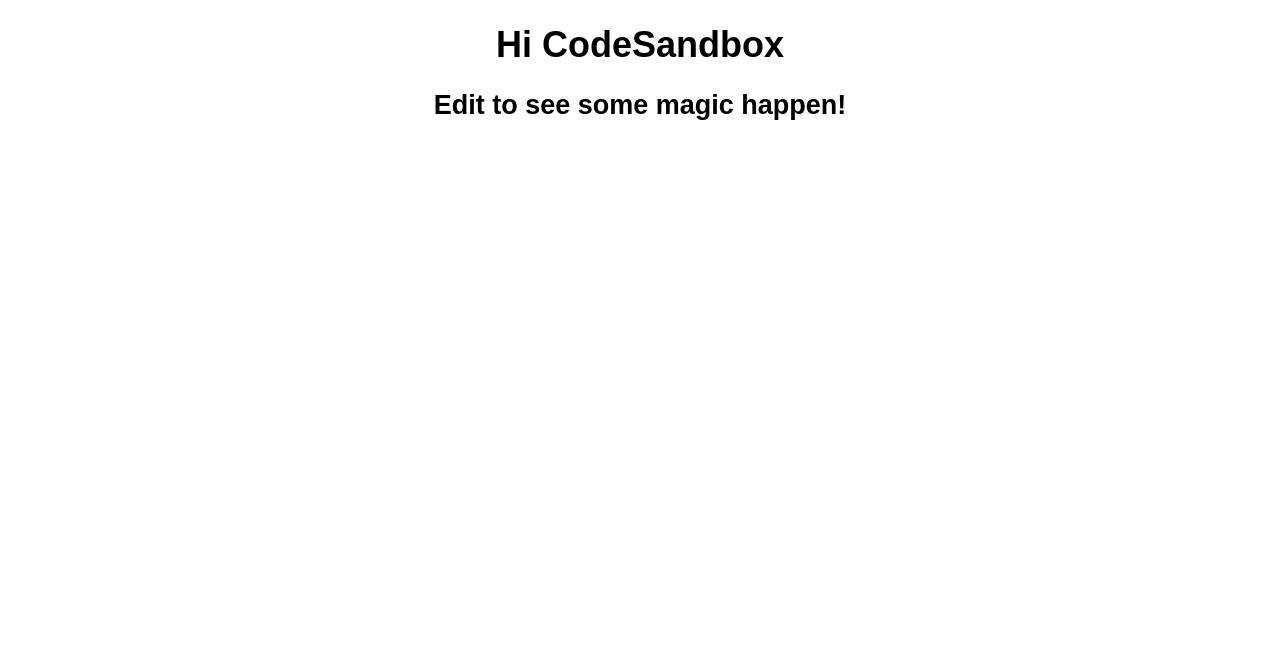
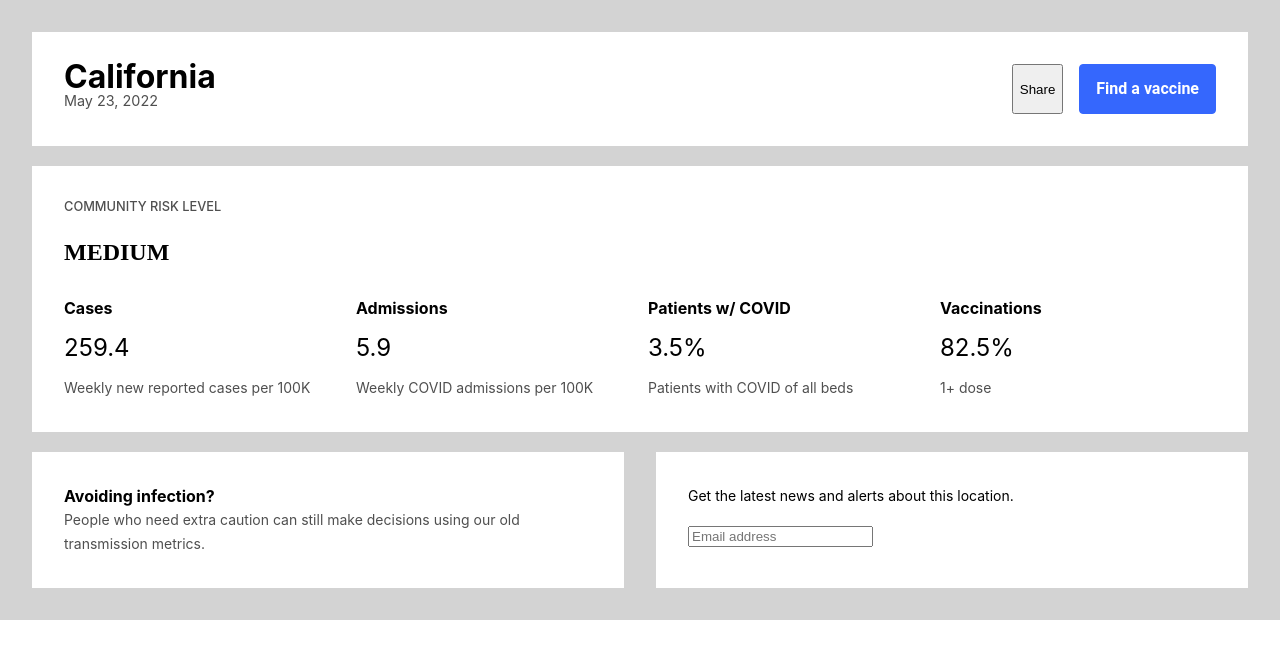
Before and after one commit to pnavarrc/react-demo-mikayla, a React (Create React App) app: page / in a window 1280 px wide. Shown: the top 658 px of the page. Built offline with nearby package versions, Linux system fonts and the light colour scheme.

Commit message:
above the fold

```diff
--- a/public/index.html
+++ b/public/index.html
@@ -21,6 +21,11 @@
       Learn how to configure a non-root public URL by running `npm run build`.
     -->
 	<title>React App</title>
+  <style>
+    body {
+      margin:0;
+    }
+</style>
 </head>
 
 <body>
--- a/src/App.js
+++ b/src/App.js
@@ -1,10 +1,62 @@
 import "./styles.css";
-
+import { useState } from "react";
 export default function App() {
+  const [counter, setCounter] = useState(0);
   return (
     <div className="App">
-      <h1>Hi CodeSandbox</h1>
-      <h2>Edit to see some magic happen!</h2>
+    <div className="inner-content">
+      <div className="cell cell-0">
+        <div className="locationdetails">
+          <div className="state">California</div>
+          <div className="date">May 23, 2022</div>
+        </div>
+        <div className="actions">
+          <button className="share">Share</button>
+          <button className="findvaccine">Find a vaccine</button>
+        </div>
+      </div>
+      <div className="cell cell-1">
+        <div className="locationscore">
+          <div className="framework">Community Risk Level</div>
+          <div className="level">Medium</div>
+        </div>
+        <div className="communitymetrics">
+          <div className="metric-container">
+            <div className="metric-name">Cases</div>
+            <div className="metric-value">259.4</div>
+            <div className="metric-def">Weekly new reported cases per 100K</div>
+          </div>
+          <div className="metric-container">
+          <div className="metric-name">Admissions</div>
+            <div className="metric-value">5.9</div>
+            <div className="metric-def">Weekly COVID admissions per 100K</div>
+          </div>
+          <div className="metric-container">
+          <div className="metric-name">Patients w/ COVID</div>
+            <div className="metric-value">3.5%</div>
+            <div className="metric-def">Patients with COVID of all beds</div>
+          </div>
+          <div className="metric-container">
+          <div className="metric-name">Vaccinations</div>
+            <div className="metric-value">82.5%</div>
+            <div className="metric-def">1+ dose</div>
+          </div>
+        </div>
+      </div>
+      <div className="cell cell-2">
+        <div className="transmissionheader">Avoiding infection?</div>
+        <div className="transmissionbody">
+          People who need extra caution can still make decisions using our old
+          transmission metrics.
+        </div>
+      </div>
+      <div className="cell cell-3">
+        <div className="alerts">
+          <div className="alert-copy">Get the latest news and alerts about this location.</div>
+        <input aria-invalid="false" autocomplete="email" id="fieldEmail" name="cm-wurhhh-wurhhh" placeholder="Email address" type="email" class="MuiInputBase-input MuiOutlinedInput-input" value=""></input>
+        </div>
+      </div>
+    </div>
     </div>
   );
 }
--- a/src/styles.css
+++ b/src/styles.css
@@ -1,5 +1,166 @@
-.App {
-  font-family: sans-serif;
-  text-align: center;
-  font-size: large;
+.App{
+  background-color: lightgray;
+  padding: 2rem;
 }
+
+.inner-content {
+  font-family: -apple-system, BlinkMacSystemFont, 'Segoe UI', Roboto, Oxygen, Ubuntu, Cantarell, 'Open Sans', 'Helvetica Neue', sans-serif;
+  font-size: 16px;
+  display: grid;
+  grid-template-columns: 1fr 1fr;
+  gap: 1.25rem 2rem;
+  grid-template-areas:
+    "header header"
+    "overview overview"
+    "transmissionmetrics alerts";
+  line-height: 24px;
+}
+
+.cell{
+  padding: 2rem;
+  background-color: white;
+}
+
+/* Top header */
+.cell-0{
+  grid-area: header;
+  display: flex;
+  flex-direction: row;
+  justify-content: space-between;
+  align-items: center;
+}
+
+.locationdetails{
+  flex:auto
+}
+.state{
+  font-size: 32px;
+  text-align: left;
+  font-weight: 700;
+}
+
+.date{
+  color: rgb(79, 79, 79);
+    font-size: 0.9rem;
+}
+
+.actions{
+  display:flex;
+  flex-direction: row;
+  align-items: left;
+  gap: 1rem;
+}
+
+.share{
+
+}
+
+.findvaccine{
+  padding: 1rem;
+  font-size: 1rem;
+  max-height: 3.125rem;
+  text-decoration: none;
+  text-transform: none;
+  border-radius: 4px;
+  line-height: 1;
+  cursor: pointer;
+  letter-spacing: 0px;
+  font-family: Roboto;
+  font-weight: 700;
+  background-color: rgb(53, 103, 253);
+  color: white;
+  border: 1px solid rgb(53, 103, 253);
+  transition: background-color 0.1s linear 0s;
+}
+
+/* Location Data */
+
+.cell-1{
+  grid-area: overview;
+  display: grid;
+  grid-template-columns: repeat(4, 1fr);
+  grid-template-areas:
+  "level level level level"
+  "metric metric metric metric";
+  row-gap: 2rem;
+
+}
+
+.locationscore{
+  grid-area: level;
+  gap: 2.25rem 2rem;
+}
+
+.framework{
+  font-weight: 500;
+    margin: 0px 0px 1.5rem;
+    font-size: 0.8rem;
+    line-height: 1.4;
+    color: rgb(79, 79, 79);
+    text-transform: uppercase;
+}
+
+.level{
+  font-size: 1.5rem;
+  font-family: "Source Code Pro";
+    font-weight: 700;
+    text-transform: uppercase;
+
+}
+
+/* Metrics */
+.communitymetrics{
+grid-area: metric;
+display: flex;
+gap: 1rem;
+}
+
+.metric-name{
+  font-size: 16px;
+  font-weight: bold;
+  margin-bottom: 1rem;
+}
+
+.metric-value{
+  font-size: 24px;
+  margin-bottom: 1rem;
+}
+
+.metric-def{
+  font-size: 14px;
+  color: rgb(79, 79, 79);
+}
+
+.metric-container{
+  flex: 1;
+}
+
+
+/* Transmission metrics */
+.cell-2{
+  grid-area: transmissionmetrics;
+  display: block;
+  flex-direction: column;
+  line-height: 24px;
+}
+
+.transmissionheader{
+font-size: 16px;
+font-weight: bold;
+}
+
+.transmissionbody{
+  font-size: 14px;
+  color: rgb(79, 79, 79);
+}
+
+/* Alerts */
+.cell-3{
+  grid-area: alerts;
+  font-size: 16px;
+  font-size: 14px;
+}
+
+.alert-copy{
+  margin-bottom: 1rem;
+}
```
